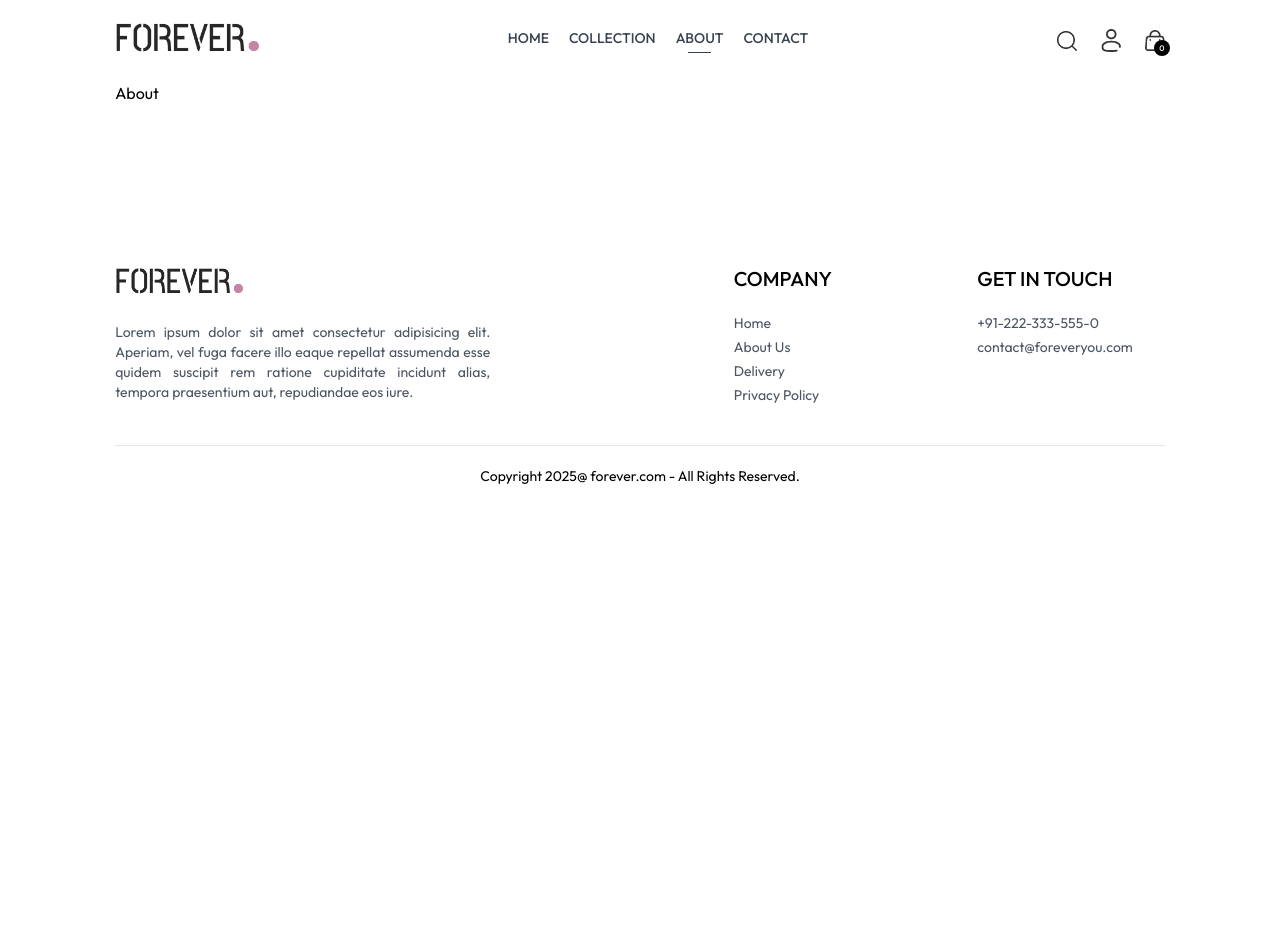
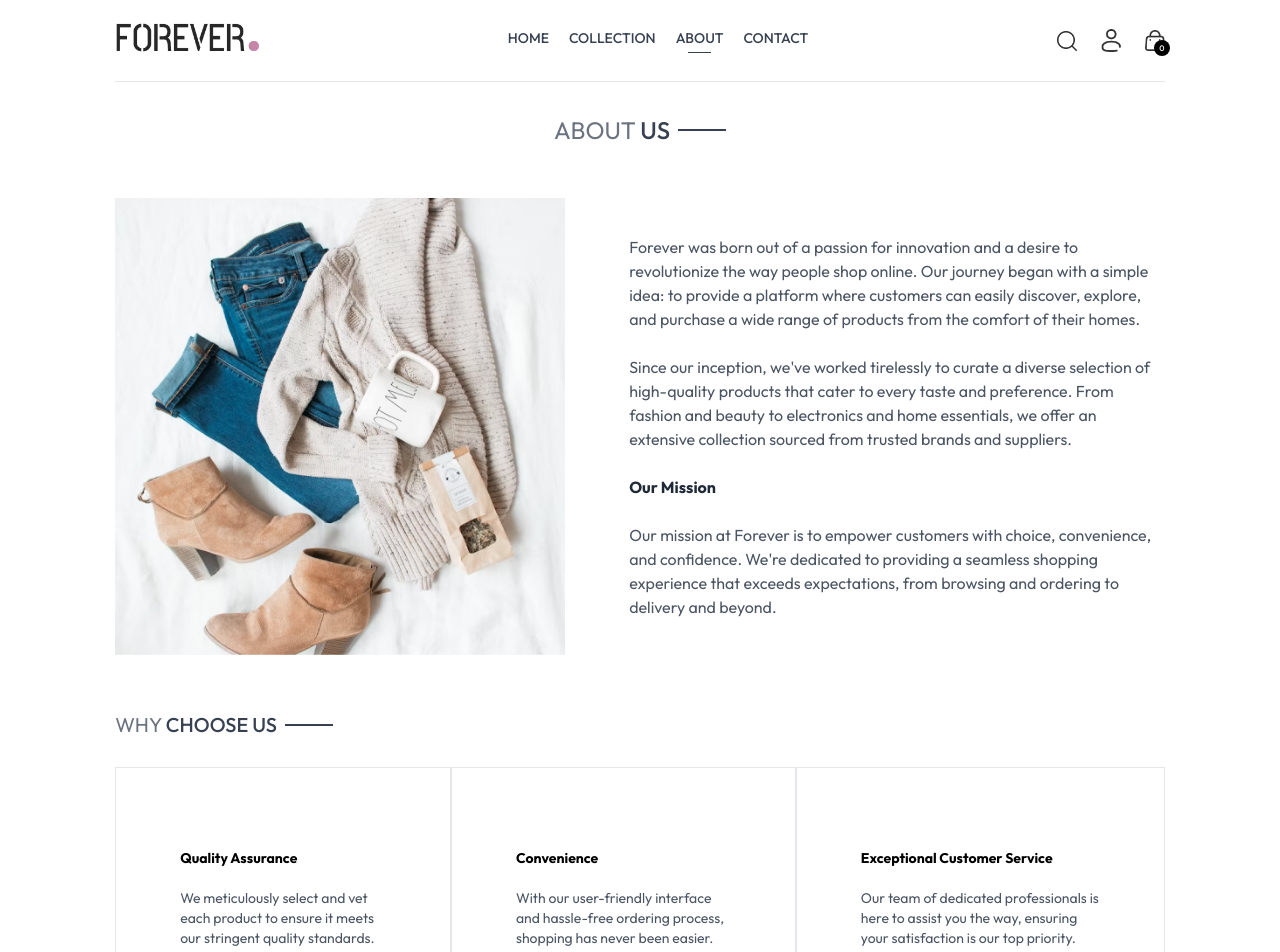
Before and after one commit to ashutosh1506/ecommerce-project, a React app in the folder frontend/: page /about in a window 1280 px wide. Shown: the top 952 px of the page. Before the commit the page ends 800 px from the top, so only its background shows below. Built offline with nearby package versions, Linux system fonts and the light colour scheme; the HTML template or start-up script is replaced by a standard one.

Commit message:
Update About.jsx

```diff
--- a/frontend/src/pages/About.jsx
+++ b/frontend/src/pages/About.jsx
@@ -1,7 +1,73 @@
 import React from "react";
+import Title from "../components/Title";
+import { assets } from "../assets/assets";
+import NewsLetter from "../components/NewsLetter";
 
 const About = () => {
-  return <div>About</div>;
+  return (
+    <div>
+      <div className="text-2xl text-center pt-8 border-t">
+        <Title text1={"ABOUT"} text2={"US"} />
+      </div>
+      <div className="my-10 flex flex-col md:flex-row gap-16">
+        <img
+          src={assets.about_img}
+          className="w-full md:max-w-[450px]"
+          alt=""
+        />
+        <div className="flex flex-col justify-center gap-6 md:w-2/4 text-gray-600">
+          <p>
+            Forever was born out of a passion for innovation and a desire to
+            revolutionize the way people shop online. Our journey began with a
+            simple idea: to provide a platform where customers can easily
+            discover, explore, and purchase a wide range of products from the
+            comfort of their homes.
+          </p>
+          <p>
+            Since our inception, we've worked tirelessly to curate a diverse
+            selection of high-quality products that cater to every taste and
+            preference. From fashion and beauty to electronics and home
+            essentials, we offer an extensive collection sourced from trusted
+            brands and suppliers.
+          </p>
+          <b className="text-gray-800">Our Mission</b>
+          <p>
+            Our mission at Forever is to empower customers with choice,
+            convenience, and confidence. We're dedicated to providing a seamless
+            shopping experience that exceeds expectations, from browsing and
+            ordering to delivery and beyond.
+          </p>
+        </div>
+      </div>
+      <div className="text-xl py-4">
+        <Title text1={"WHY"} text2={"CHOOSE US"} />
+      </div>
+      <div className="flex flex-col md:flex-row text-sm mb-20">
+        <div className="border px-10 md:px-16 py-8 sm:py-20 flex flex-col gap-5">
+          <b>Quality Assurance</b>
+          <p className="text-gray-600">
+            We meticulously select and vet each product to ensure it meets our
+            stringent quality standards.
+          </p>
+        </div>
+        <div className="border px-10 md:px-16 py-8 sm:py-20 flex flex-col gap-5">
+          <b>Convenience</b>
+          <p className="text-gray-600">
+            With our user-friendly interface and hassle-free ordering process,
+            shopping has never been easier.
+          </p>
+        </div>
+        <div className="border px-10 md:px-16 py-8 sm:py-20 flex flex-col gap-5">
+          <b>Exceptional Customer Service</b>
+          <p className="text-gray-600">
+            Our team of dedicated professionals is here to assist you the way,
+            ensuring your satisfaction is our top priority.
+          </p>
+        </div>
+      </div>
+      <NewsLetter />
+    </div>
+  );
 };
 
 export default About;
```
